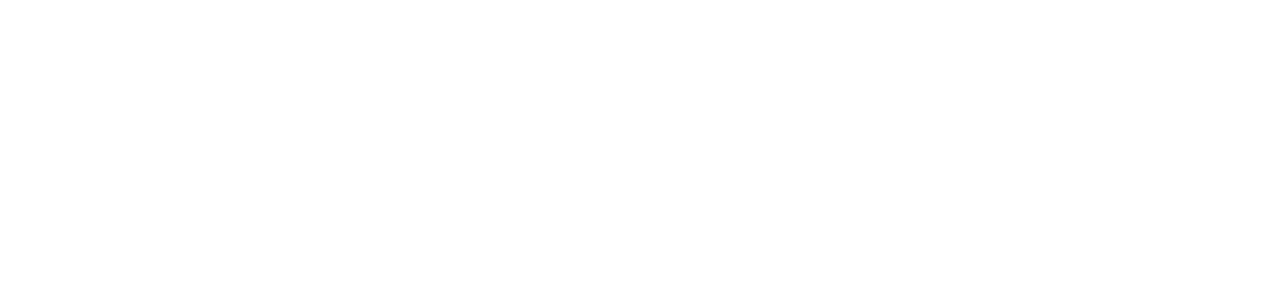
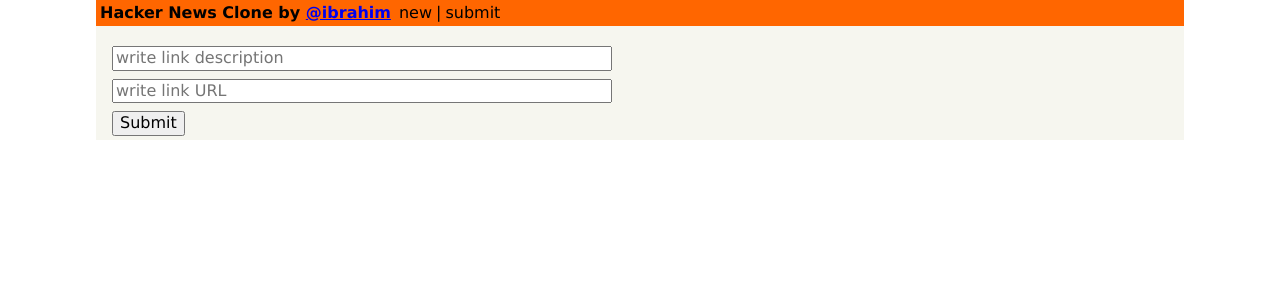
Before and after one commit to pribrahimsari/hackernews-react-apollo, a React (Create React App) app: page /create in a window 1280 px wide. Shown: the top 300 px of the page. Built offline with nearby package versions, Linux system fonts and the light colour scheme.

Commit message:
create and save link & react router add

```diff
--- a/package.json
+++ b/package.json
@@ -10,6 +10,7 @@
     "graphql": "^16.2.0",
     "react": "^17.0.2",
     "react-dom": "^17.0.2",
+    "react-router-dom": "^6.2.1",
     "react-scripts": "5.0.0",
     "web-vitals": "^2.1.0"
   },
--- a/src/components/App.js
+++ b/src/components/App.js
@@ -1,8 +1,19 @@
 import LinkList from "./LinkList";
+import CreateLink from "./CreateLink";
+import Header from "./Header";
+import {Route,Routes} from "react-router-dom";
 
 function App() {
   return (
-    <LinkList />
+    <div className="center w85">
+      <Header />
+      <div className="ph3 pv1 background-gray">
+        <Routes>
+          <Route exact path="/" element={<LinkList />} />
+          <Route exact path="/create" element={<CreateLink />} />
+        </Routes>
+      </div>
+    </div>
   );
 }
 
--- /dev/null
+++ b/src/components/CreateLink.js
@@ -0,0 +1,61 @@
+import {useState} from "react";
+import {gql, useMutation} from "@apollo/client";
+import {useNavigate} from "react-router-dom";
+
+const CREATE_LINK_MUTATION = gql(`
+    mutation PostMutation(
+      $description: String!
+      $url: String!
+    ) {
+      post(description: $description, url: $url) {
+        id
+        createdAt
+        url
+        description
+      }
+    }
+`);
+
+const CreateLink = () =>{
+  const navigate = useNavigate();
+  const [formState, setFormState] = useState({
+    description: '',
+    url: ''
+  });
+
+  const [createLink] = useMutation(CREATE_LINK_MUTATION,{
+    variables: {
+      description: formState.description,
+      url: formState.url,
+    },
+    onCompleted: () => navigate('/'),
+  });
+
+  return(
+    <div>
+      <form onSubmit={event => {
+        event.preventDefault();
+        createLink();
+      }}>
+        <div className="flex flex-column mt3">
+          <input
+            className="mb2"
+            value={formState.description}
+            onChange={event => setFormState({...formState, description: event.target.value})}
+            type="text"
+            placeholder="write link description"
+          />
+          <input
+            className="mb2"
+            value={formState.url}
+            onChange={event => setFormState({...formState, url: event.target.value})}
+            type="text"
+            placeholder="write link URL" />
+        </div>
+        <button type="submit">Submit</button>
+      </form>
+    </div>
+  );
+};
+
+export default CreateLink;
--- /dev/null
+++ b/src/components/Header.js
@@ -0,0 +1,22 @@
+import {Link} from "react-router-dom";
+
+const Header = () => {
+  return(
+    <div className="flex pa1 justify-between nowrap orange">
+      <div className="flex flex-fixed black">
+        <div className="fw7 mr1">
+          Hacker News Clone by <a href="https://github.com/pribrahimsari" target="_blank">@ibrahim</a>
+        </div>
+        <Link to="/" className="ml1 no-underline black">
+          new
+        </Link>
+        <div className="ml1">|</div>
+        <Link to="/create" className="ml1 no-underline black">
+          submit
+        </Link>
+      </div>
+    </div>
+  );
+}
+
+export default Header;
--- a/src/index.js
+++ b/src/index.js
@@ -9,18 +9,34 @@
     createHttpLink,
     InMemoryCache
 } from '@apollo/client';
+import {setContext} from "@apollo/client/link/context";
+import {BrowserRouter} from "react-router-dom";
+
 
 const httpLink = createHttpLink({
     uri: 'http://localhost:4000'
 });
+
+const authLink = setContext((_, {headers})=>{
+    const token = 'eyJhbGciOiJIUzI1NiIsInR5cCI6IkpXVCJ9.eyJ1c2VySWQiOjMsImlhdCI6MTY0MDUzNDU5NX0.Kclc2h4JmNXNnlg7H8doEx0qzLrxVUe8M94qzz6yMZ8';
+    return {
+        headers: {
+            ...headers,
+            authorization: token ? `Bearer ${token}`: ''
+        }
+    }
+});
+
 const client = new ApolloClient({
-    link: httpLink,
+    link: authLink.concat(httpLink),
     cache: new InMemoryCache()
 });
 
 ReactDOM.render(
-    <ApolloProvider client={client}>
-     <App />
-    </ApolloProvider>,
+    <BrowserRouter>
+        <ApolloProvider client={client}>
+         <App />
+        </ApolloProvider>
+    </BrowserRouter>,
   document.getElementById('root')
 );
```
Also changed, not shown: 1 other file (tests, documents, lock files or other folders).
